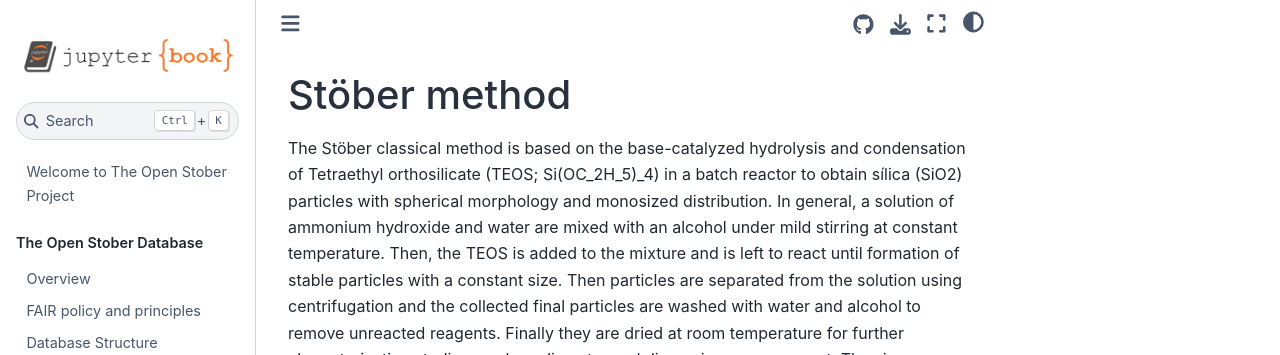
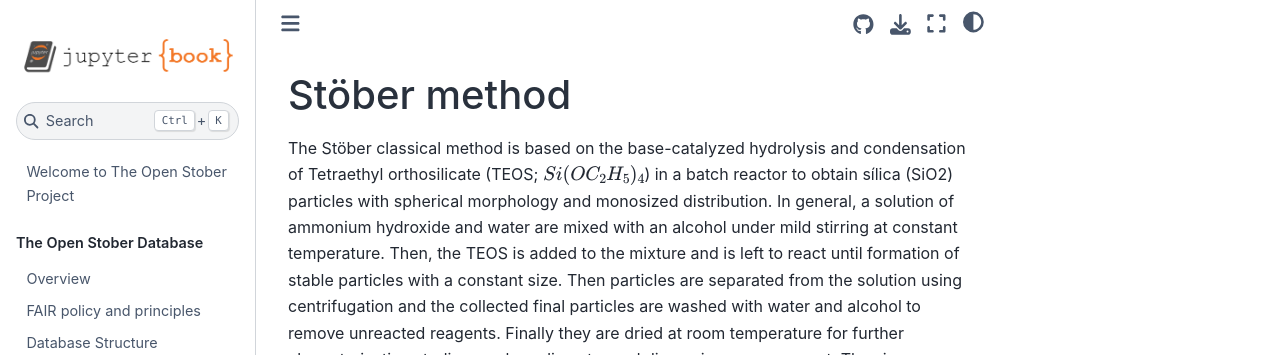
Before and after one commit to open-nanosystems/open-stober-project, a Jupyter Book: the page built from docs/database/stober-method.md, in a window 1280 px wide and 1264 px high. Shown: the top 355 px of the window. Built offline with Jupyter Book 1.0.4 settings and Sphinx 7.4.7 and the Sphinx Book theme 1.1.4, drawn with Linux system fonts in a browser that asks for light colours; some of the changed text lies outside the part shown.

Commit message:
Update stober-method.md

```diff
--- a/docs/database/stober-method.md
+++ b/docs/database/stober-method.md
@@ -1,6 +1,6 @@
 # Stöber method
 
-The Stöber classical method is based on the base-catalyzed hydrolysis and condensation of Tetraethyl orthosilicate (TEOS; Si(OC_2H_5)_4) in a batch reactor to obtain sílica (SiO2) particles with spherical morphology and monosized distribution. In general, a solution of ammonium hydroxide and water are mixed with an alcohol under mild stirring at constant temperature. Then, the TEOS is added to the mixture and is left to react until formation of stable particles with a constant size. Then particles are separated from the solution using centrifugation and the collected final particles are washed with water and alcohol to remove unreacted reagents. Finally they are dried at room temperature for further characterization studies, such as diameter and dispersion measurement. The size measures retrieved are determined via electron microscopy such as TEM (transmission electron microscopy) and SEM (scanning electron microscopy) and some other techniques such as small-angle X-ray scattering (SAXS) and dynamic light scattering (DLS).
+The Stöber classical method is based on the base-catalyzed hydrolysis and condensation of Tetraethyl orthosilicate (TEOS; $Si(OC_2H_5)_4$) in a batch reactor to obtain sílica (SiO2) particles with spherical morphology and monosized distribution. In general, a solution of ammonium hydroxide and water are mixed with an alcohol under mild stirring at constant temperature. Then, the TEOS is added to the mixture and is left to react until formation of stable particles with a constant size. Then particles are separated from the solution using centrifugation and the collected final particles are washed with water and alcohol to remove unreacted reagents. Finally they are dried at room temperature for further characterization studies, such as diameter and dispersion measurement. The size measures retrieved are determined via electron microscopy such as TEM (transmission electron microscopy) and SEM (scanning electron microscopy) and some other techniques such as small-angle X-ray scattering (SAXS) and dynamic light scattering (DLS).
 
 The Stöber synthesis provides calibrated and monodispersed silica particles, is robust and scalable thanks to the simplicity of the method. Even with relatively few experimental parameters, there is no consensus on the relevance of different synthesis factors on the final diameter, and no model considers the totality of experimental results. A network representation was constructed considering the main reactions involved: hydrolysis, condensation, and interactions. The importance of each relationship between variables that influence the synthesis was defined based on previous works, leading to a highly connected network diagram.
 
```
